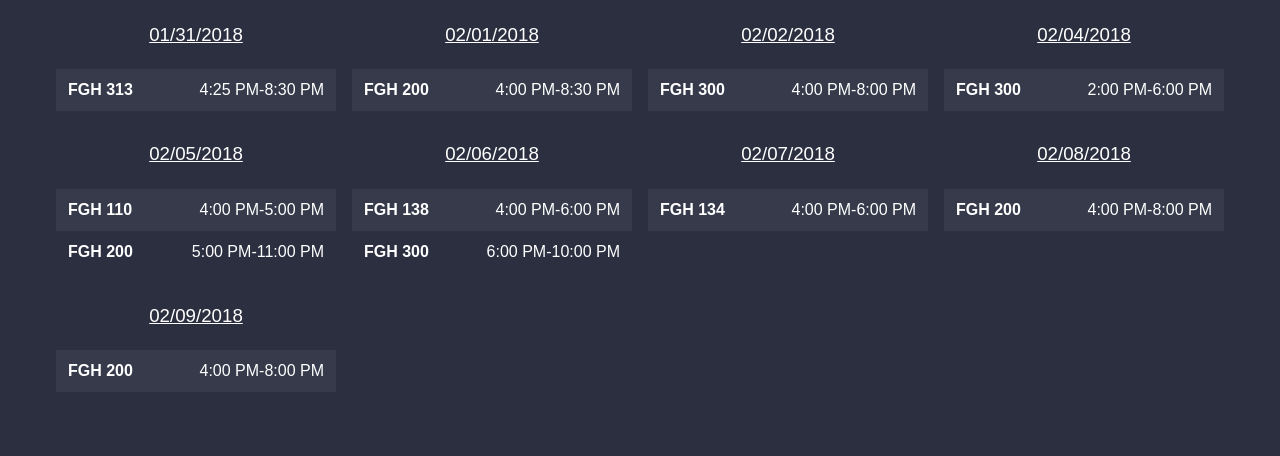
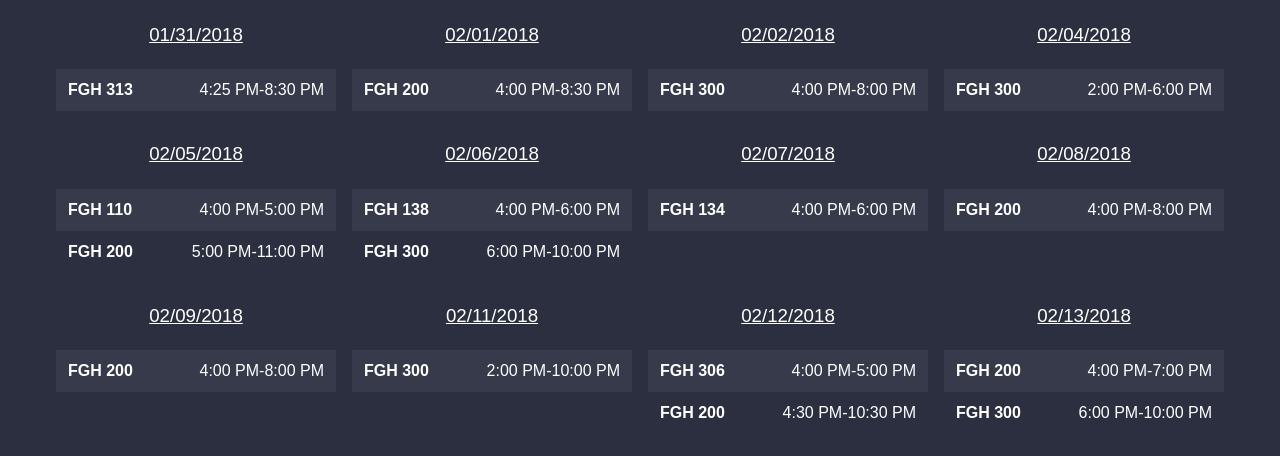
Before and after one commit to VandyHacks/interview-rooms, a React (Vite) app: page / in a window 1280 px wide. Shown: the top 456 px of the page. Built offline with nearby package versions, Linux system fonts and the light colour scheme; a web font is replaced by a local one.

Commit message:
Add 2-11 to 2-13

```diff
--- a/src/rooms.js
+++ b/src/rooms.js
@@ -108,5 +108,45 @@ export default [
                 room: 'FGH 200'
             }
         ]
+    },
+    {
+        date: '02/11/2018',
+        rooms: [
+            {
+                start: '2:00 PM',
+                end: '10:00 PM',
+                room: 'FGH 300'
+            }
+        ]
+    },
+    {
+        date: '02/12/2018',
+        rooms: [
+            {
+                start: '4:00 PM',
+                end: '5:00 PM',
+                room: 'FGH 306'
+            },
+            {
+                start: '4:30 PM',
+                end: '10:30 PM',
+                room: 'FGH 200'
+            }
+        ]
+    },
+    {
+        date: '02/13/2018',
+        rooms: [
+            {
+                start: '4:00 PM',
+                end: '7:00 PM',
+                room: 'FGH 200'
+            },
+            {
+                start: '6:00 PM',
+                end: '10:00 PM',
+                room: 'FGH 300'
+            }
+        ]
     }
 ];
```
